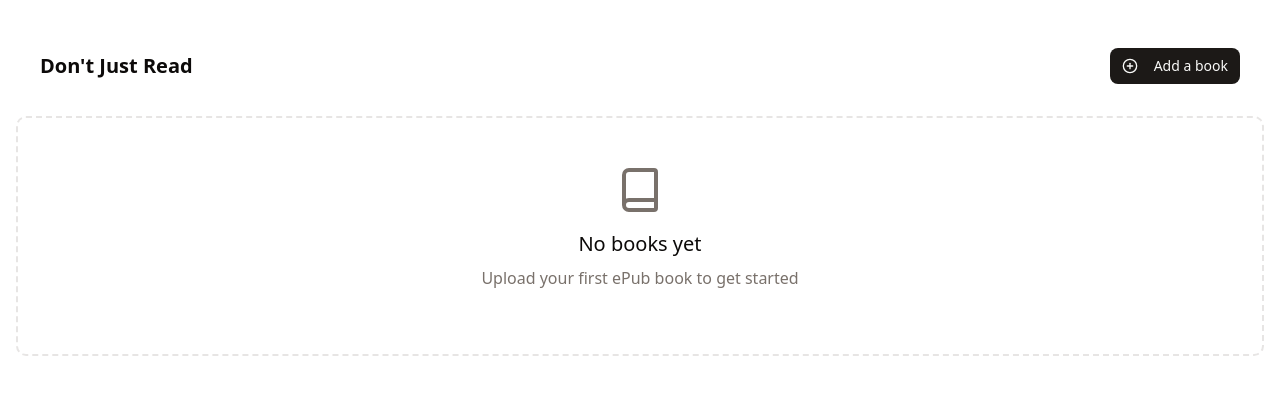
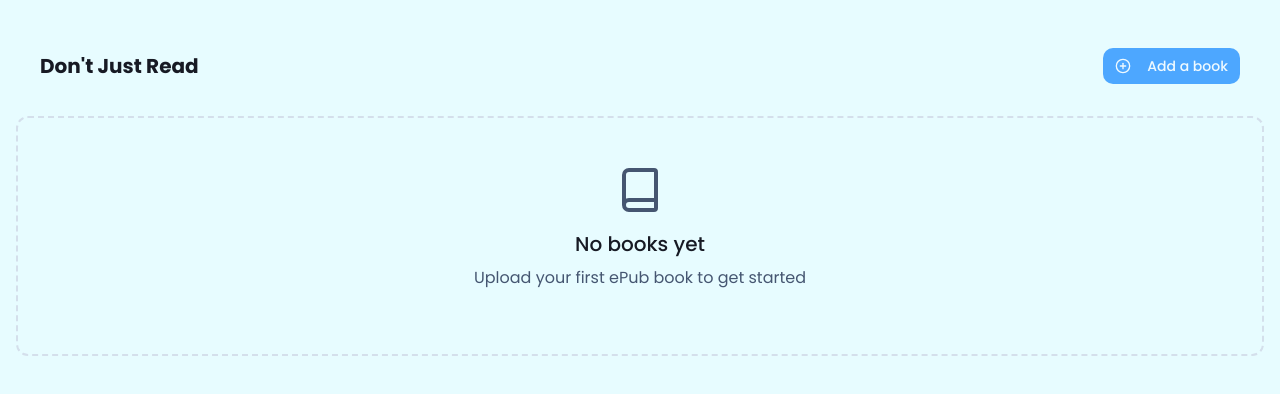
Before and after one commit to s7manth/dontjustread, a Next.js app: page / in a window 1280 px wide. Shown: the top 394 px of the page. Built offline with nearby package versions, Linux system fonts and the light colour scheme.

Commit message:
make the app theme more fun

```diff
--- a/app/globals.css
+++ b/app/globals.css
@@ -6,8 +6,8 @@
 @theme inline {
   --color-background: var(--background);
   --color-foreground: var(--foreground);
-  --font-sans: var(--font-geist-sans);
-  --font-mono: var(--font-geist-mono);
+  --font-sans: var(--font-poppins);
+  --font-mono: var(--font-jetbrains-mono);
   --color-sidebar-ring: var(--sidebar-ring);
   --color-sidebar-border: var(--sidebar-border);
   --color-sidebar-accent-foreground: var(--sidebar-accent-foreground);
@@ -44,72 +44,74 @@
 }
 
 :root {
-  --radius: 0.625rem;
-  --background: oklch(1 0 0);
-  --foreground: oklch(0.147 0.004 49.25);
-  --card: oklch(1 0 0);
-  --card-foreground: oklch(0.147 0.004 49.25);
+  --radius: 0.75rem;
+  /* Playful, vibrant light theme using OKLCH for perceptual balance */
+  --background: oklch(0.98 0.03 240);
+  --foreground: oklch(0.22 0.02 270);
+  --card: oklch(0.99 0.015 240);
+  --card-foreground: oklch(0.23 0.02 270);
   --popover: oklch(1 0 0);
-  --popover-foreground: oklch(0.147 0.004 49.25);
-  --primary: oklch(0.216 0.006 56.043);
-  --primary-foreground: oklch(0.985 0.001 106.423);
-  --secondary: oklch(0.97 0.001 106.424);
-  --secondary-foreground: oklch(0.216 0.006 56.043);
-  --muted: oklch(0.97 0.001 106.424);
-  --muted-foreground: oklch(0.553 0.013 58.071);
-  --accent: oklch(0.97 0.001 106.424);
-  --accent-foreground: oklch(0.216 0.006 56.043);
-  --destructive: oklch(0.577 0.245 27.325);
-  --border: oklch(0.923 0.003 48.717);
-  --input: oklch(0.923 0.003 48.717);
-  --ring: oklch(0.709 0.01 56.259);
-  --chart-1: oklch(0.646 0.222 41.116);
-  --chart-2: oklch(0.6 0.118 184.704);
-  --chart-3: oklch(0.398 0.07 227.392);
-  --chart-4: oklch(0.828 0.189 84.429);
-  --chart-5: oklch(0.769 0.188 70.08);
-  --sidebar: oklch(0.985 0.001 106.423);
-  --sidebar-foreground: oklch(0.147 0.004 49.25);
-  --sidebar-primary: oklch(0.216 0.006 56.043);
-  --sidebar-primary-foreground: oklch(0.985 0.001 106.423);
-  --sidebar-accent: oklch(0.97 0.001 106.424);
-  --sidebar-accent-foreground: oklch(0.216 0.006 56.043);
-  --sidebar-border: oklch(0.923 0.003 48.717);
-  --sidebar-ring: oklch(0.709 0.01 56.259);
+  --popover-foreground: oklch(0.22 0.02 270);
+  --primary: oklch(0.75 0.23 260); /* lively blueberry */
+  --primary-foreground: oklch(0.98 0.02 250);
+  --secondary: oklch(0.88 0.14 110); /* mango */
+  --secondary-foreground: oklch(0.22 0.02 270);
+  --muted: oklch(0.95 0.03 240);
+  --muted-foreground: oklch(0.45 0.05 260);
+  --accent: oklch(0.9 0.17 20); /* coral */
+  --accent-foreground: oklch(0.22 0.02 270);
+  --destructive: oklch(0.62 0.22 25);
+  --border: oklch(0.9 0.02 250);
+  --input: oklch(0.93 0.02 250);
+  --ring: oklch(0.7 0.08 260);
+  /* charts become candy-like */
+  --chart-1: oklch(0.74 0.22 260);
+  --chart-2: oklch(0.78 0.2 150);
+  --chart-3: oklch(0.82 0.21 80);
+  --chart-4: oklch(0.76 0.19 20);
+  --chart-5: oklch(0.7 0.2 300);
+  --sidebar: oklch(0.98 0.03 240);
+  --sidebar-foreground: oklch(0.24 0.02 270);
+  --sidebar-primary: oklch(0.74 0.22 260);
+  --sidebar-primary-foreground: oklch(0.98 0.02 250);
+  --sidebar-accent: oklch(0.9 0.17 20);
+  --sidebar-accent-foreground: oklch(0.22 0.02 270);
+  --sidebar-border: oklch(0.9 0.02 250);
+  --sidebar-ring: oklch(0.7 0.08 260);
 }
 
 .dark {
-  --background: oklch(0.147 0.004 49.25);
-  --foreground: oklch(0.985 0.001 106.423);
-  --card: oklch(0.216 0.006 56.043);
-  --card-foreground: oklch(0.985 0.001 106.423);
-  --popover: oklch(0.216 0.006 56.043);
-  --popover-foreground: oklch(0.985 0.001 106.423);
-  --primary: oklch(0.923 0.003 48.717);
-  --primary-foreground: oklch(0.216 0.006 56.043);
-  --secondary: oklch(0.268 0.007 34.298);
-  --secondary-foreground: oklch(0.985 0.001 106.423);
-  --muted: oklch(0.268 0.007 34.298);
-  --muted-foreground: oklch(0.709 0.01 56.259);
-  --accent: oklch(0.268 0.007 34.298);
-  --accent-foreground: oklch(0.985 0.001 106.423);
-  --destructive: oklch(0.704 0.191 22.216);
-  --border: oklch(1 0 0 / 10%);
-  --input: oklch(1 0 0 / 15%);
-  --ring: oklch(0.553 0.013 58.071);
-  --chart-1: oklch(0.488 0.243 264.376);
-  --chart-2: oklch(0.696 0.17 162.48);
-  --chart-3: oklch(0.769 0.188 70.08);
-  --chart-4: oklch(0.627 0.265 303.9);
-  --chart-5: oklch(0.645 0.246 16.439);
-  --sidebar: oklch(0.216 0.006 56.043);
-  --sidebar-foreground: oklch(0.985 0.001 106.423);
-  --sidebar-primary: oklch(0.488 0.243 264.376);
-  --sidebar-primary-foreground: oklch(0.985 0.001 106.423);
-  --sidebar-accent: oklch(0.268 0.007 34.298);
-  --sidebar-accent-foreground: oklch(0.985 0.001 106.423);
-  --sidebar-border: oklch(1 0 0 / 10%);
-  --sidebar-ring: oklch(0.553 0.013 58.071);
+  --background: oklch(0.17 0.03 260);
+  --foreground: oklch(0.98 0.02 250);
+  --card: oklch(0.22 0.03 260);
+  --card-foreground: oklch(0.98 0.02 250);
+  --popover: oklch(0.22 0.03 260);
+  --popover-foreground: oklch(0.98 0.02 250);
+  --primary: oklch(0.72 0.24 260);
+  --primary-foreground: oklch(0.19 0.02 260);
+  --secondary: oklch(0.76 0.18 110);
+  --secondary-foreground: oklch(0.19 0.02 260);
+  --muted: oklch(0.25 0.02 260);
+  --muted-foreground: oklch(0.75 0.05 260);
+  --accent: oklch(0.74 0.2 20);
+  --accent-foreground: oklch(0.19 0.02 260);
+  --destructive: oklch(0.6 0.25 20);
+  --border: oklch(0.3 0.02 260 / 55%);
+  --input: oklch(0.3 0.02 260 / 55%);
+  --ring: oklch(0.68 0.08 260);
+  --chart-1: oklch(0.7 0.24 270);
+  --chart-2: oklch(0.68 0.22 150);
+  --chart-3: oklch(0.66 0.23 80);
+  --chart-4: oklch(0.7 0.22 20);
+  --chart-5: oklch(0.72 0.24 300);
+  --sidebar: oklch(0.22 0.03 260);
+  --sidebar-foreground: oklch(0.98 0.02 250);
+  --sidebar-primary: oklch(0.72 0.24 260);
+  --sidebar-primary-foreground: oklch(0.19 0.02 260);
+  --sidebar-accent: oklch(0.74 0.2 20);
+  --sidebar-accent-foreground: oklch(0.19 0.02 260);
+  --sidebar-border: oklch(0.3 0.02 260 / 55%);
+  --sidebar-ring: oklch(0.68 0.08 260);
 }
 
 @layer base {
@@ -118,5 +120,10 @@
   }
   body {
     @apply bg-background text-foreground;
+    background-image:
+      radial-gradient(50% 50% at 25% 10%, color-mix(in oklch, var(--primary) 20%, transparent) 0%, transparent 70%),
+      radial-gradient(40% 40% at 90% 0%, color-mix(in oklch, var(--accent) 18%, transparent) 0%, transparent 65%),
+      radial-gradient(60% 60% at 10% 90%, color-mix(in oklch, var(--secondary) 18%, transparent) 0%, transparent 70%);
+    background-attachment: fixed;
   }
 }
--- a/app/layout.tsx
+++ b/app/layout.tsx
@@ -1,18 +1,22 @@
 import type { Metadata } from "next";
-import { Geist, Geist_Mono } from "next/font/google";
+import { Poppins, JetBrains_Mono } from "next/font/google";
 import "./globals.css";
 import { ThemeProvider } from "@/components/theme-provider";
 import { Analytics } from "@vercel/analytics/next";
 import { DBProvider } from "@/context/db-context";
 
-const geistSans = Geist({
-  variable: "--font-geist-sans",
+const poppins = Poppins({
+  variable: "--font-poppins",
+  weight: ["300", "400", "500", "600", "700"],
   subsets: ["latin"],
+  display: "swap",
 });
 
-const geistMono = Geist_Mono({
-  variable: "--font-geist-mono",
+const jetBrainsMono = JetBrains_Mono({
+  variable: "--font-jetbrains-mono",
+  weight: ["300", "400", "500", "600", "700"],
   subsets: ["latin"],
+  display: "swap",
 });
 
 export const metadata: Metadata = {
@@ -28,7 +32,7 @@ export default function RootLayout({
   return (
     <html lang="en" suppressHydrationWarning>
       <body
-        className={`${geistSans.variable} ${geistMono.variable} antialiased`}
+        className={`${poppins.variable} ${jetBrainsMono.variable} font-sans antialiased`}
       >
         <ThemeProvider
           attribute="class"
--- a/app/read/[id]/page.tsx
+++ b/app/read/[id]/page.tsx
@@ -7,22 +7,15 @@ import { Button } from "@/components/ui/button";
 import { ChevronLeft } from "lucide-react";
 import { useDB } from "@/context/db-context";
 
-interface BookItem {
-  id: string;
-  title: string;
-  author: string;
-  cover: string;
-  dataUrl: string;
-  addedAt: string;
-}
-
 export default function ReadPage() {
   const params = useParams();
   const router = useRouter();
   const [book, setBook] = useState<string | null>(null);
   const [loading, setLoading] = useState(true);
-  const { hasBook, getReadingSettings, isLoading: dbLoading } = useDB();
+  const { hasBook, getReadingSettings, getBookMetadata, isLoading: dbLoading } = useDB();
   const [headerStyle, setHeaderStyle] = useState<{ background: string; color: string }>({ background: "#ffffff", color: "#111111" });
+  const [title, setTitle] = useState<string>("");
+  const [author, setAuthor] = useState<string>("");
   const [initialSettings, setInitialSettings] = useState<{
     fontSize: number;
     lineHeight: number;
@@ -57,12 +50,21 @@ export default function ReadPage() {
               }
             })
             .catch(() => {});
+          // Fetch and set book metadata (title and author)
+          getBookMetadata(Number(bookId))
+            .then((metadata) => {
+              if (metadata) {
+                setTitle(metadata.title || "Untitled");
+                setAuthor(metadata.creator || "");
+              }
+            })
+            .catch(() => {});
         } else {
           router.push("/");
         }
       })
       .finally(() => setLoading(false));
-  }, [params.id, router, hasBook, getReadingSettings, dbLoading]);
+  }, [params.id, router, hasBook, getReadingSettings, getBookMetadata, dbLoading]);
 
   if (loading) {
     return (
@@ -88,10 +90,10 @@ export default function ReadPage() {
           <ChevronLeft size={16} className="mr-2" />
           Back to Library
         </Button>
-        {/* <div>
-          <h1 className="font-semibold">{book.title}</h1>
-          <p className="text-sm text-muted-foreground">{book.author}</p>
-        </div> */}
+        <div>
+          <h1 className="font-semibold">{title}</h1>
+          <p className="text-sm text-muted-foreground">{author}</p>
+        </div>
       </div>
       <div className="flex-1 h-full w-full">
         <Reader
--- a/components/ui/file-upload.tsx
+++ b/components/ui/file-upload.tsx
@@ -795,7 +795,7 @@ const FileUploadDropzone = React.forwardRef<
       {...dropzoneProps}
       ref={forwardedRef}
       className={cn(
-        "relative flex select-none flex-col items-center justify-center gap-2 rounded-lg border-2 border-dashed p-6 outline-none transition-colors hover:bg-accent/30 focus-visible:border-ring/50 data-[disabled]:pointer-events-none data-[dragging]:border-primary data-[invalid]:border-destructive data-[invalid]:ring-destructive/20",
+        "relative flex select-none flex-col items-center justify-center gap-2 rounded-lg border-2 border-dashed p-6 outline-none transition-colors hover:bg-primary/20 focus-visible:border-ring/50 data-[disabled]:pointer-events-none data-[dragging]:border-primary data-[invalid]:border-destructive data-[invalid]:ring-destructive/20",
         className,
       )}
       onClick={onClick}
```
Also changed, not shown: 1 other file (tests, documents, lock files or other folders).
